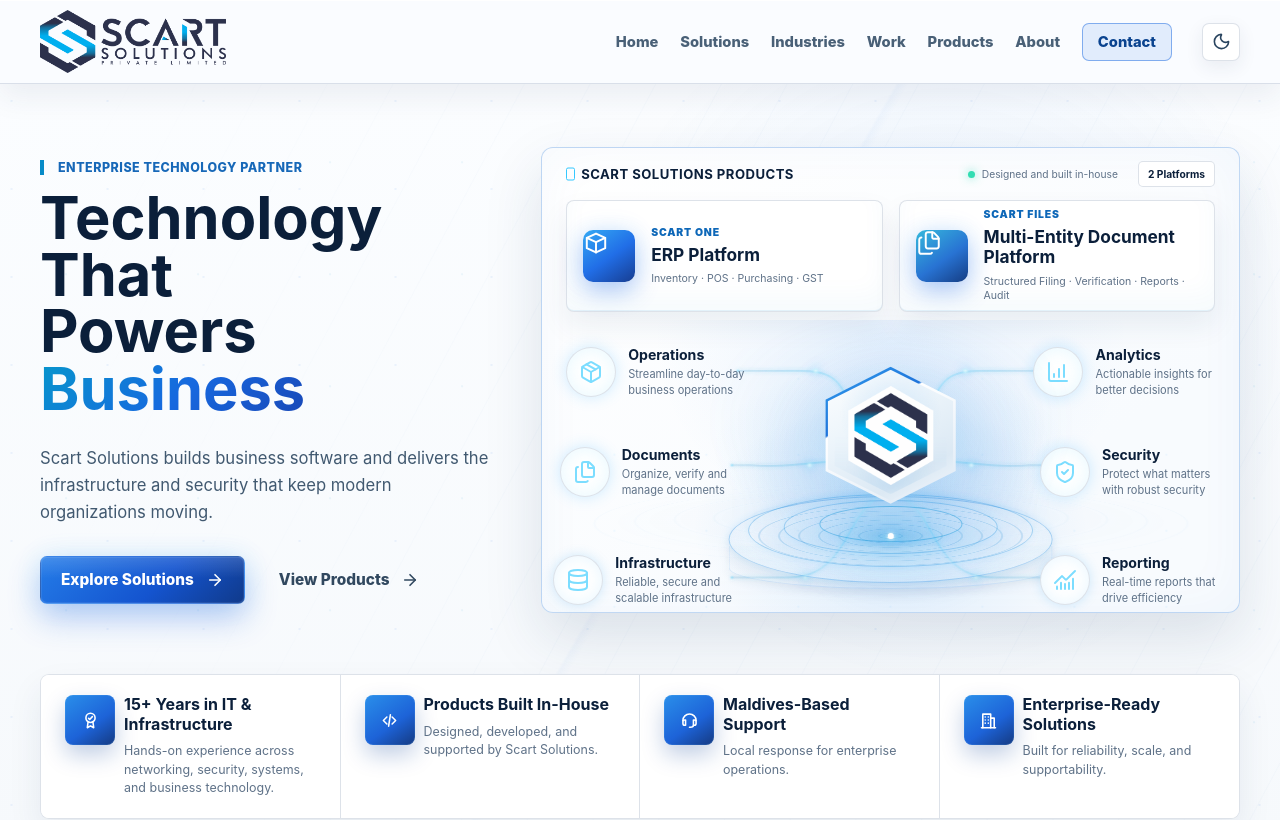
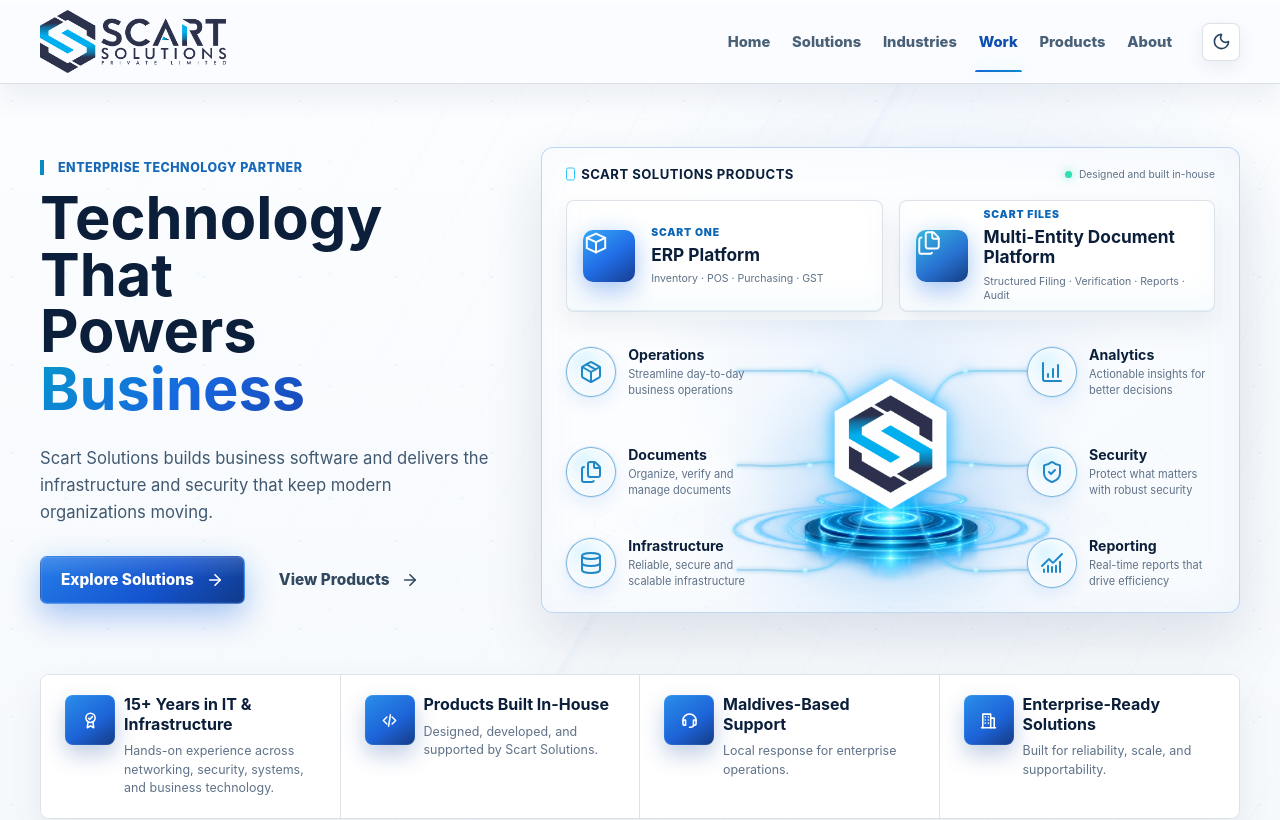
Before and after one commit to modesham/scartsolutions, a React (Vite) app: page / in a window 1280 px wide. Shown: the top 820 px of the page. Built offline with nearby package versions, Linux system fonts and the light colour scheme.

Commit message:
Finalize Scart Solutions V2 website

```diff
--- a/src/App.tsx
+++ b/src/App.tsx
@@ -38,8 +38,9 @@
 import scartMockup from './assets/scart-mockup.png'
 import scartLogoDark from './assets/Logo_Dark.png'
 import scartLogoWhite from './assets/Logo_White.png'
-import scartHubLogo from './assets/Scart.png'
+import scartHubLogo from './assets/Scart_Emblem.webp'
 import scartHubPlatformDark from './assets/hero/scart-hub-platform-dark.png'
+import scartHubPlatformSoft from './assets/hero/scart-hub-platform-soft.png'
 import './App.css'
 
 const PortfolioProjectModal = lazy(() => import('./PortfolioProjectModal'))
@@ -101,7 +102,6 @@
   { label: 'Work', href: '#work', id: 'work' },
   { label: 'Products', href: '#products', id: 'products' },
   { label: 'About', href: '#about', id: 'about' },
-  { label: 'Contact', href: '#contact', id: 'contact' },
 ]
 
 const trustItems: IconCard[] = [
@@ -254,7 +254,6 @@
   'work',
   'products',
   'about',
-  'contact',
 ]
 
 function getStoredTheme(): SiteTheme | null {
@@ -533,11 +532,7 @@
         }
       }
 
-      const nearBottom =
-        window.innerHeight + window.scrollY >=
-        document.documentElement.scrollHeight - 20
-
-      setActiveSection(nearBottom ? 'contact' : current)
+      setActiveSection(current)
     }
 
     let animationFrame = 0
@@ -740,7 +735,7 @@
                     <strong>Scart Solutions Products</strong>
                     <div>
                       <span><i aria-hidden="true" />Designed and built in-house</span>
-                      <b>2 Platforms</b>
+
                     </div>
                   </div>
 
@@ -785,11 +780,11 @@
                           <feGaussianBlur stdDeviation="3" />
                         </filter>
                         <path id="hero-path-operations" d="M394 164c-36-12-34-70-64-88-14-8-30-8-48-8h-76" />
-                        <path id="hero-path-documents" d="M392 205c-34-3-43-18-73-15-33 3-65 7-95 4h-26" />
-                        <path id="hero-path-infrastructure" d="M396 236c-34 16-41 66-75 93-14 11-30 15-51 15h-72" />
+                        <path id="hero-path-documents" d="M392 205c-34-3-43-18-73-15-33 3-65 7-95 4h-18" />
+                        <path id="hero-path-infrastructure" d="M378 214 C378 266 360 312 326 330 C298 340 264 334 238 334 H206" />
                         <path id="hero-path-analytics" d="M426 164c36-12 34-70 64-88 14-8 30-8 48-8h76" />
-                        <path id="hero-path-security" d="M428 205c34-3 43-18 73-15 33 3 65 7 95 4h34" />
-                        <path id="hero-path-reporting" d="M424 236c34 16 41 66 75 93 14 11 30 15 51 15h100" />
+                        <path id="hero-path-security" d="M428 205c34-3 43-18 73-15 33 3 65 7 95 4h18" />
+                        <path id="hero-path-reporting" d="M442 214 C442 266 460 312 494 330 C522 340 556 334 582 334 H614" />
                         <path id="hero-mobile-path-operations" d="M282 46h28c35 0 45 62 84 104" />
                         <path id="hero-mobile-path-documents" d="M330 125h12c24 0 30 28 50 44" />
                         <path id="hero-mobile-path-infrastructure" d="M300 354h20c38 0 42-82 76-108" />
@@ -816,18 +811,25 @@
                           <use href="#hero-path-reporting" className="hero-connection-right" />
                         </g>
                         <g className="hero-connection-points">
+                            {/* Operations / Documents / Infrastructure highlights */}
                             <circle cx="310" cy="68" r="2.6" />
                             <circle cx="302" cy="194" r="2.6" />
-                          <circle cx="296" cy="344" r="2.6" />
+                            <circle cx="296" cy="334" r="2.6" />
+
+                            {/* Analytics / Security / Reporting highlights */}
                             <circle cx="510" cy="68" r="2.6" />
                             <circle cx="518" cy="194" r="2.6" />
-                          <circle cx="524" cy="344" r="2.6" />
+                            <circle cx="524" cy="334" r="2.6" />
+
+                            {/* Left terminals — all aligned */}
                             <circle className="hero-connection-terminal" cx="206" cy="68" r="1.8" />
-                          <circle className="hero-connection-terminal" cx="198" cy="194" r="1.8" />
-                          <circle className="hero-connection-terminal" cx="198" cy="344" r="1.8" />
+                            <circle className="hero-connection-terminal" cx="206" cy="194" r="1.8" />
+                            <circle className="hero-connection-terminal" cx="206" cy="334" r="1.8" />
+
+                            {/* Right terminals — all aligned */}
                             <circle className="hero-connection-terminal" cx="614" cy="68" r="1.8" />
-                          <circle className="hero-connection-terminal" cx="630" cy="194" r="1.8" />
-                          <circle className="hero-connection-terminal" cx="650" cy="344" r="1.8" />
+                            <circle className="hero-connection-terminal" cx="614" cy="194" r="1.8" />
+                            <circle className="hero-connection-terminal" cx="614" cy="334" r="1.8" />
                           </g>
                       </g>
 
@@ -891,24 +893,15 @@
                     </div>
 
                     <div className="hero-ecosystem-hub" aria-hidden="true">
-                      {siteTheme === 'dark' ? (
                         <img
                           className="hero-hub-platform-image"
-                          src={scartHubPlatformDark}
+                          src={siteTheme === 'dark' ? scartHubPlatformDark : scartHubPlatformSoft}
                           alt=""
                           draggable={false}
                         />
-                      ) : (
-                        <>
-                          <span className="hero-hub-bloom" />
-                          <span className="hero-hub-platform" />
-                          <span className="hero-hub-ring hero-hub-ring-outer" />
-                          <span className="hero-hub-ring hero-hub-ring-middle" />
-                          <span className="hero-hub-ring hero-hub-ring-inner" />
-                        </>
-                      )}
+
                         <span className="hero-hub-frame">
-                        <img src={scartHubLogo} alt="" />
+                          <img src={scartHubLogo} alt="" draggable={false} />
                         </span>
                       </div>
                   </div>
@@ -1051,6 +1044,9 @@
                   of retail, wholesale, distribution, and growing businesses.
                 </p>
                 <CapabilityTags items={scartOneCapabilities} />
+                <span className="product-card-watermark" aria-hidden="true">
+                  <ModuleIcon icon="inventory" />
+                </span>
                 <a className="product-link" href="#scart-one">
                   Meet Scart One
                   <ArrowRight size={18} strokeWidth={2.2} aria-hidden="true" />
@@ -1071,6 +1067,9 @@
                   documents across multiple companies within one unified workspace.
                 </p>
                 <CapabilityTags items={scartFilesCapabilities} />
+                <span className="product-card-watermark" aria-hidden="true">
+                  <Files />
+                </span>
                 <a className="product-link" href="#scart-files">
                   Meet Scart Files
                   <ArrowRight size={18} strokeWidth={2.2} aria-hidden="true" />
@@ -1104,7 +1103,11 @@
 
             <div className="product-interface product-interface-one" aria-label="Scart One operations interface preview">
             <div className="product-interface-header">
+              <div className="product-interface-brand">
+                <img src={scartHubLogo} alt="" draggable={false} />
                 <strong>Scart One</strong>
+              </div>
+
               <span>Business Operations</span>
             </div>
               <div className="product-interface-body">
@@ -1188,7 +1191,10 @@
 
             <div className="product-interface product-interface-files" aria-label="Scart Files document workspace preview">
               <div className="product-interface-header">
+              <div className="product-interface-brand">
+              <img src={scartHubLogo} alt="" draggable={false} />
                 <strong>Scart Files</strong>
+                </div>
                 <span>Document Library</span>
               </div>
               <div className="product-interface-body">
```
Also changed, not shown: src/App.css, src/assets/Scart_Emblem.webp (added), src/assets/hero/scart-hub-platform-soft.png (added). Lines whose indentation alone changed are shown as unchanged.
